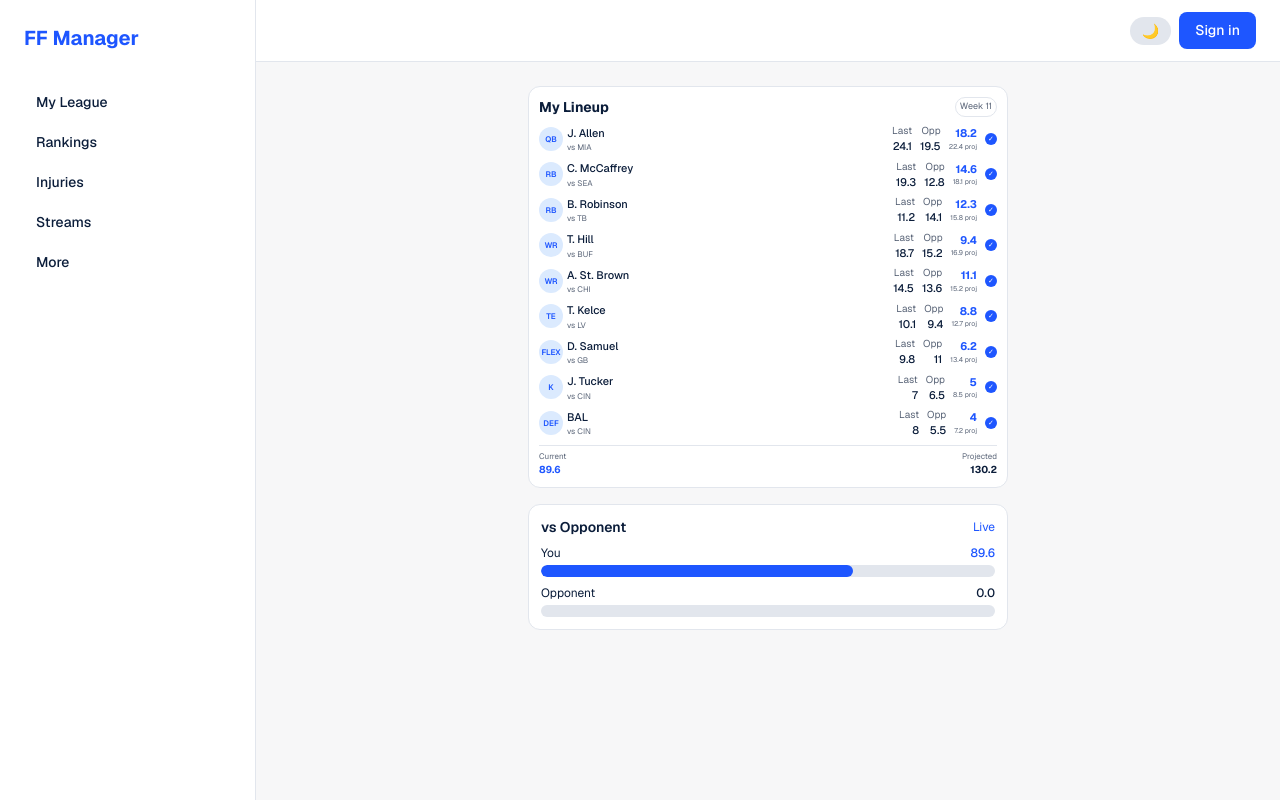
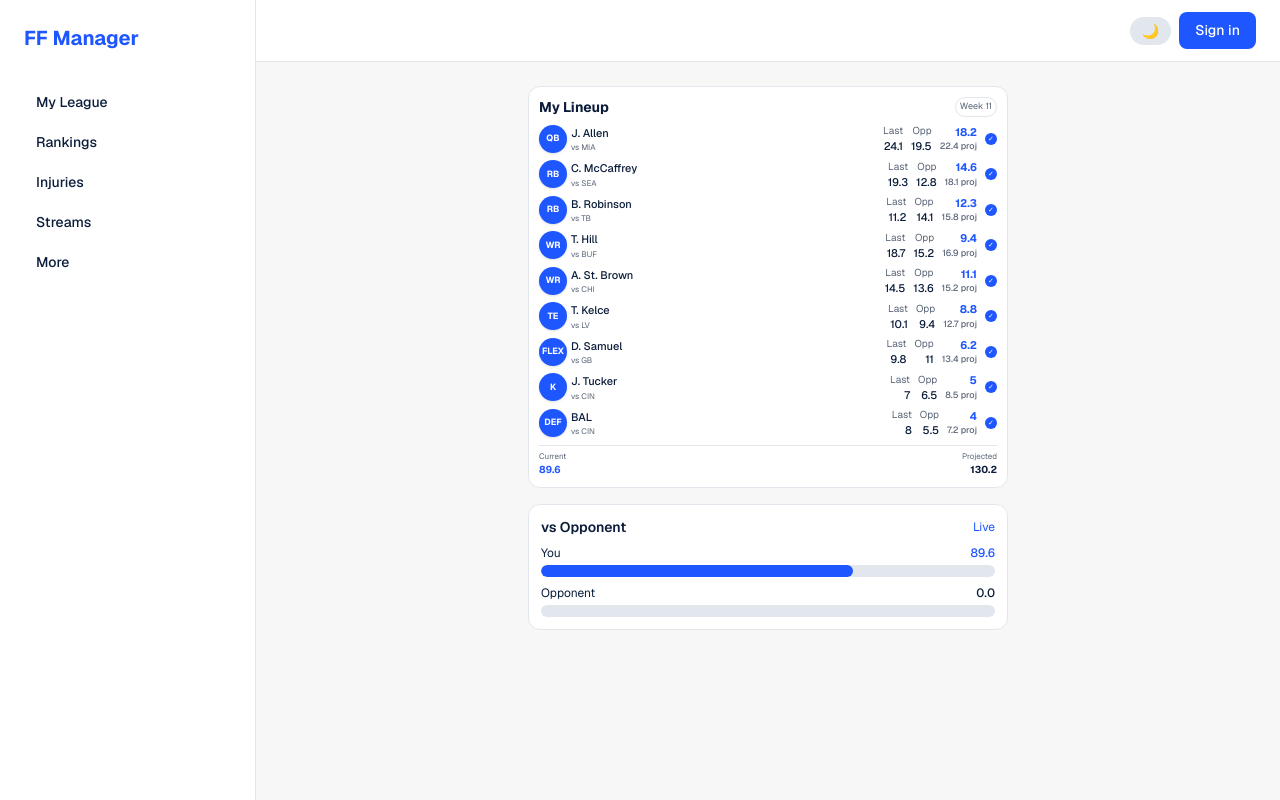
Before and after one commit to adelgrippo-a11y/ff-manager, a Next.js app: page / in a window 1280 px wide. Built offline with nearby package versions, Linux system fonts and the light colour scheme; no server answers.

Commit message:
Higher contrast position badges, clearer projected, nav depth

```diff
--- a/src/app/page.tsx
+++ b/src/app/page.tsx
@@ -147,7 +147,7 @@ export default function Home() {
               {lineup.map((player) => (
                 <div key={player.pos + player.name} className="flex items-center justify-between">
                   <div className="flex items-center gap-1">
-                    <span className="w-6 h-6 rounded-full bg-blue-100 dark:bg-blue-900/40 text-accent flex items-center justify-center text-[8px] font-semibold">{player.pos}</span>
+                    <span className="w-7 h-7 rounded-full bg-accent text-white flex items-center justify-center text-[9px] font-bold shadow-sm">{player.pos}</span>
                     <div>
                       <div className="text-[11px] font-medium">{player.name}</div>
                       <div className="text-[8px] text-muted">{player.opp}</div>
@@ -164,7 +164,7 @@ export default function Home() {
                     </div>
                     <div className="text-right">
                       <div className="text-[11px] font-bold text-accent">{player.current}</div>
-                      <div className="text-[7px] text-muted">{player.proj} proj</div>
+                      <div className="text-[9px] font-medium text-muted">{player.proj} proj</div>
                     </div>
                     <div className="w-3 h-3 rounded-full bg-accent text-white text-[7px] flex items-center justify-center">✓</div>
                   </div>
@@ -211,7 +211,7 @@ export default function Home() {
           </section>
         </main>
 
-        <nav className="lg:hidden fixed bottom-0 left-0 right-0 border-t border-border bg-card flex justify-around py-2 text-xs z-20">
+        <nav className="lg:hidden fixed bottom-0 left-0 right-0 border-t border-border bg-card flex justify-around py-2 text-xs z-20 shadow-[0_-2px_10px_rgba(0,0,0,0.08)]">
           <a href="/league" className="flex flex-col items-center py-1 text-muted">
             <svg className="w-5 h-5 mb-0.5" fill="none" stroke="currentColor" viewBox="0 0 24 24"><path strokeLinecap="round" strokeLinejoin="round" strokeWidth={1.5} d="M17 20h5v-2a3 3 0 00-5.356-1.857M17 20H7m10 0v-2c0-.656-.126-1.283-.356-1.857M7 20H2v-2a3 3 0 015.356-1.857M7 20v-2c0-.656.126-1.283.356-1.857m0 0a5.002 5.002 0 019.288 0M15 7a3 3 0 11-6 0 3 3 0 016 0z"/></svg>
             League
```
